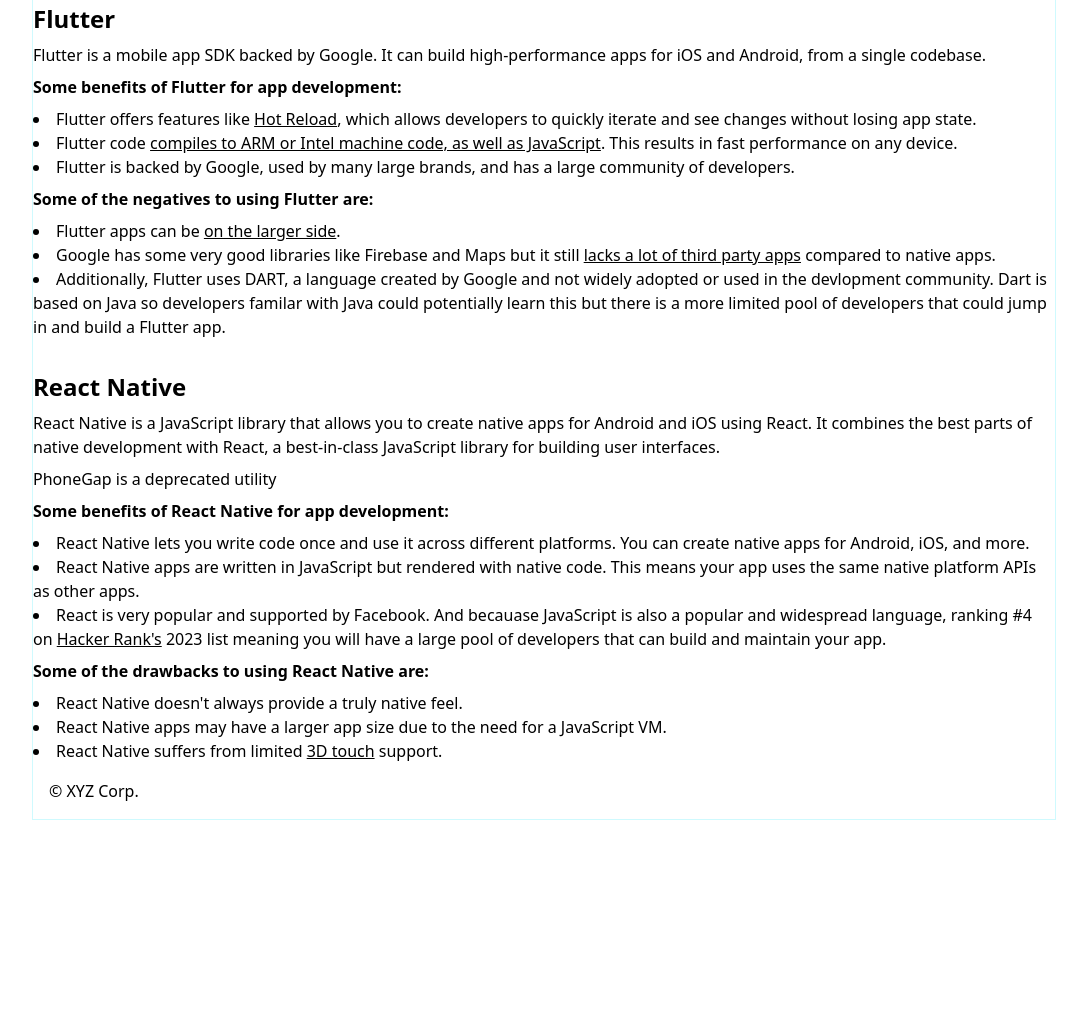
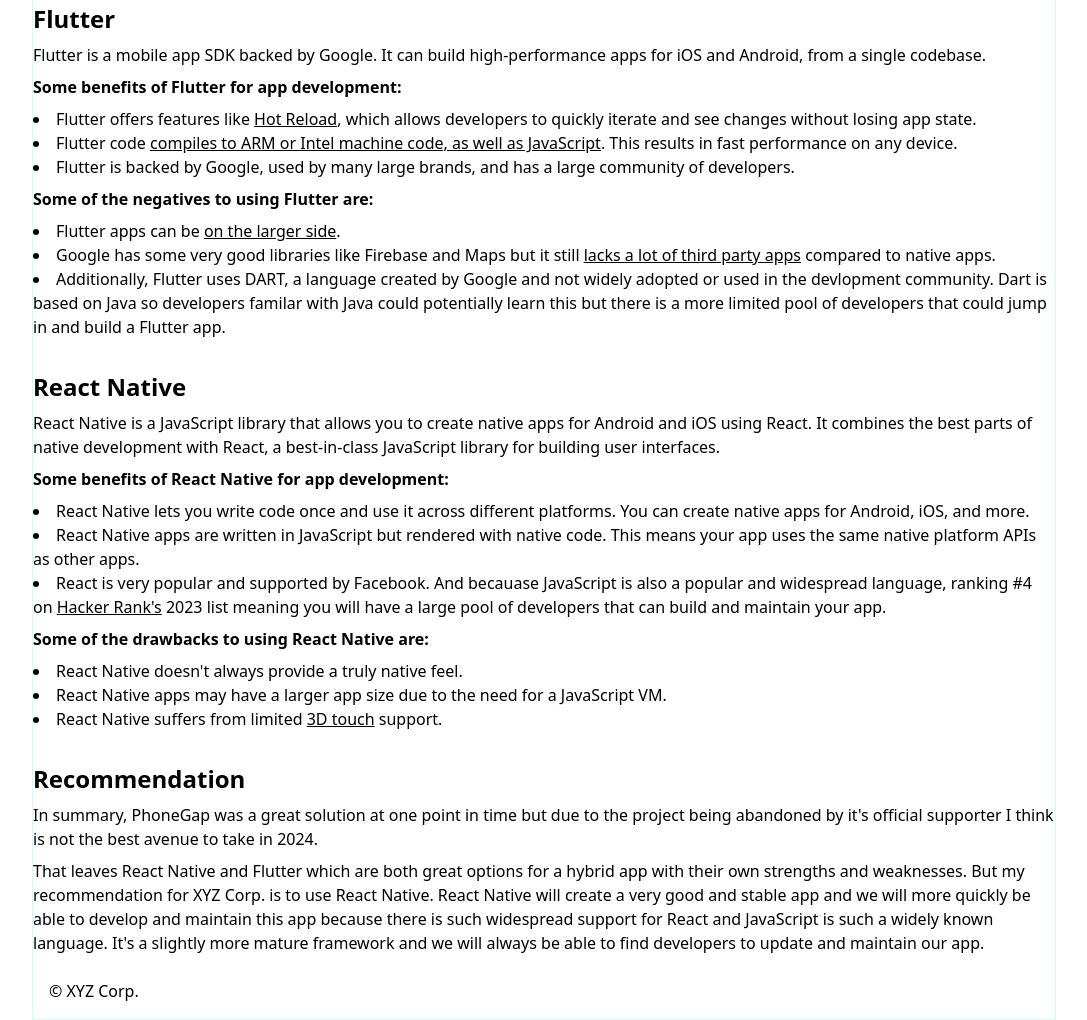
Before and after one commit to bbtodd/CIS128Homework5, a plain HTML site: page index.html in a window 1280 px wide. Shown: the part 542-1562 px from the top of the page, without its empty margins (96-1183 px from the left). Before the commit the page ends 1362 px from the top, so only its background shows below. Drawn offline with Linux system fonts and the light colour scheme; a script that the page names is missing.

Commit message:
Update index.html

```diff
--- a/index.html
+++ b/index.html
@@ -27,9 +27,7 @@
       <main>
 
 
-        <!-- -------- -->
         <!-- PHONEGAP -->
-        <!-- -------- -->
         <section class="mt-8" id="phonegap">
           <h3 class="text-2xl font-bold">PhoneGap</h3>
           <p class="my-2">PhoneGap, is a mobile development framework for building hybrid apps using familiar web technologies such as HTML, CSS, and JavaScript. By bridging the gap between web technologies and native device features, PhoneGap allows developers to access native APIs through JavaScript interfaces.</p>
@@ -60,9 +58,7 @@
         </section>
 
 
-        <!-- ------- -->
         <!-- FLUTTER -->
-        <!-- ------- -->
         <section class="mt-8" id="flutter">
           <h3 class="text-2xl font-bold">Flutter</h3>
           <p class="my-2">Flutter is a mobile app SDK backed by Google. It can build high-performance apps for iOS and Android, from a single codebase.</p>
@@ -77,6 +73,7 @@
             <li>
               Flutter is backed by Google, used by many large brands, and has a large community of developers.
             </li>
+          </ul>
           <p class="my-2 font-semibold">Some of the negatives to using Flutter are: </p>
           <ul class="list-disc list-inside">
             <li>
@@ -91,13 +88,10 @@
           </ul>
         </section>
 
-        <!-- ------------ -->
         <!-- REACT NATIVE -->
-        <!-- ------------ -->
         <section class="mt-8" id="react-native">
           <h3 class="text-2xl font-bold">React Native</h3>
           <p class="my-2">React Native is a JavaScript library that allows you to create native apps for Android and iOS using React. It combines the best parts of native development with React, a best-in-class JavaScript library for building user interfaces.</p>
-          <p class="my-2">PhoneGap is a deprecated utility</p>
           <p class="my-2 font-semibold">Some benefits of React Native for app development: </p>
           <ul class="list-disc list-inside">
             <li>
@@ -124,6 +118,12 @@
           </ul>
         </section>
 
+        <!-- SUMMARY -->
+        <section class="mt-8" id="recommendation">
+          <h3 class="text-2xl font-bold">Recommendation</h3>
+          <p class="my-2">In summary, PhoneGap was a great solution at one point in time but due to the project being abandoned by it's official supporter I think is not the best avenue to take in 2024.</p>
+          <p class="my-2">That leaves React Native and Flutter which are both great options for a hybrid app with their own strengths and weaknesses. But my recommendation for XYZ Corp. is to use React Native. React Native will create a very good and stable app and we will more quickly be able to develop and maintain this app because there is such widespread support for React and JavaScript is such a widely known language. It's a slightly more mature framework and we will always be able to find developers to update and maintain our app.</p>
+        </section>
 
 
 
```
Lines whose indentation alone changed are shown as unchanged.
